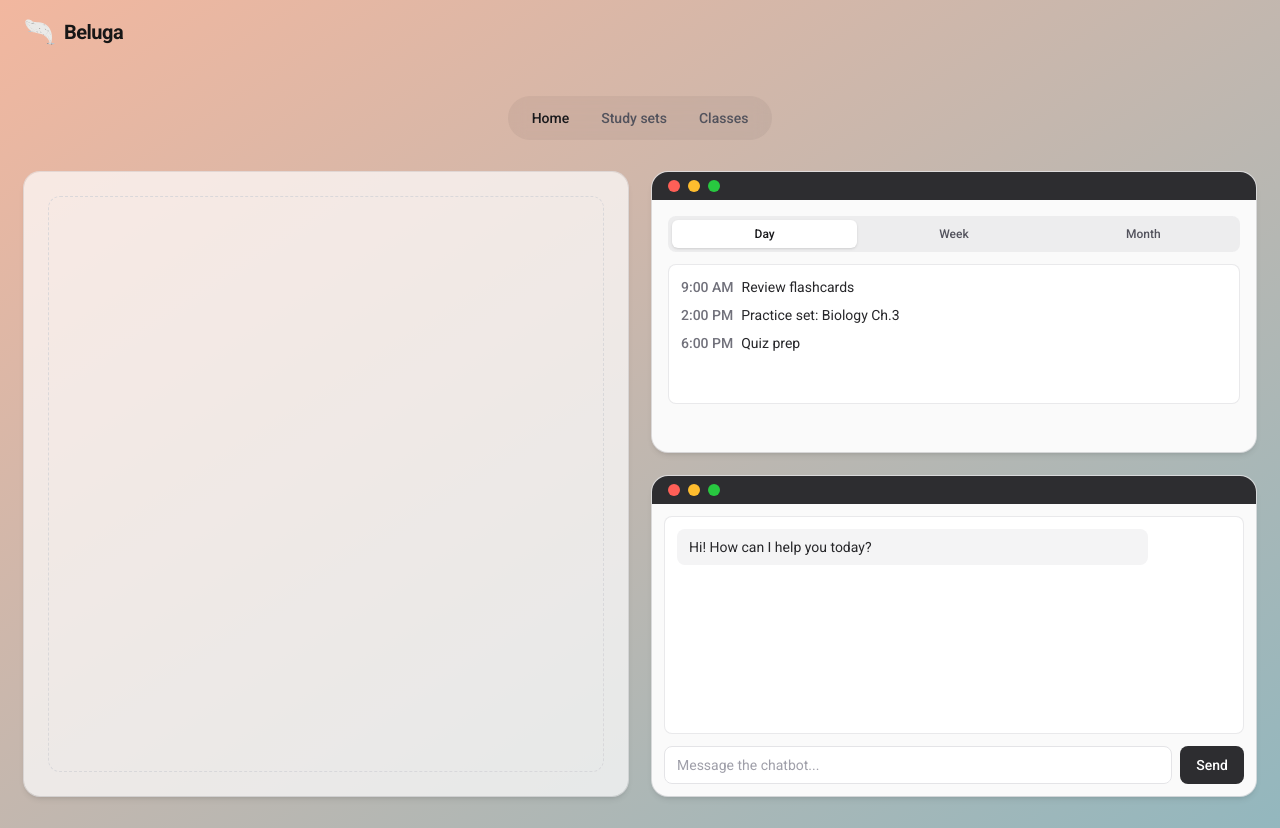
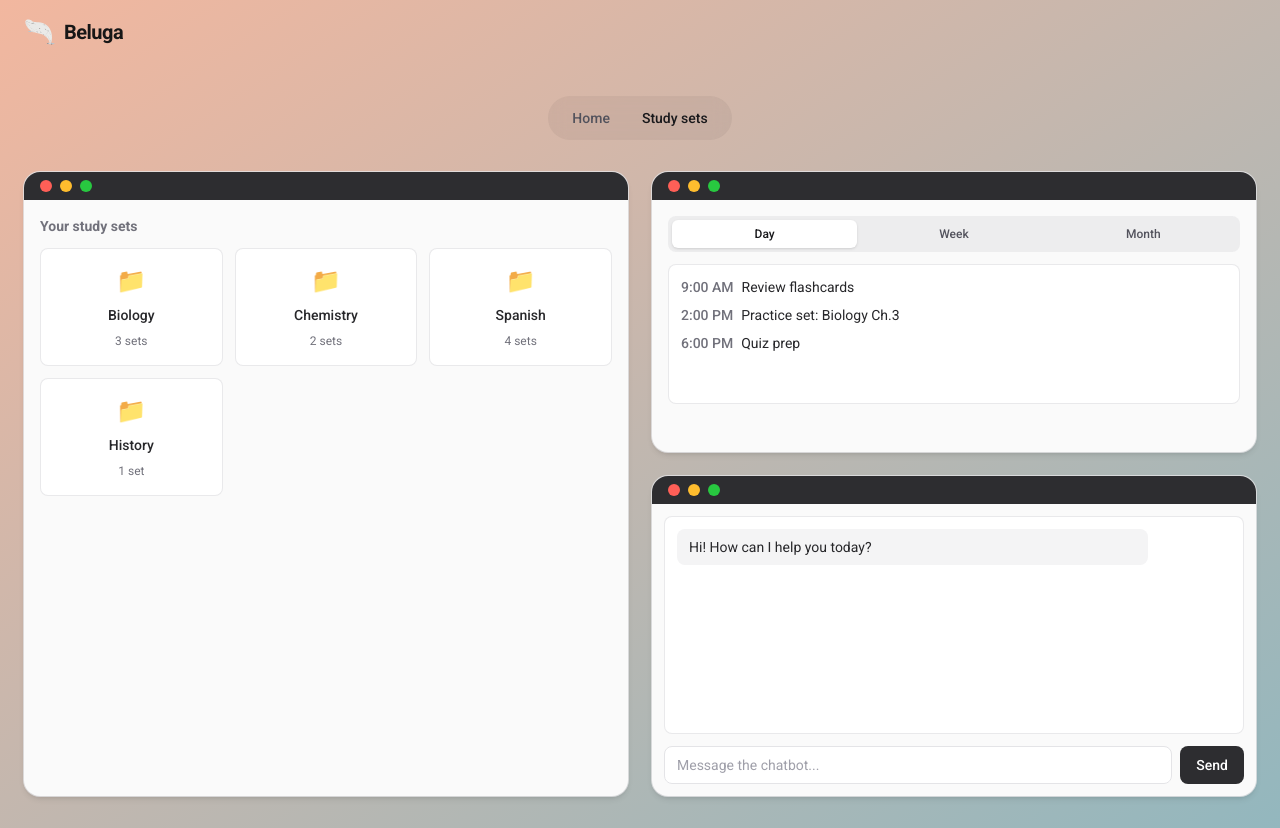
Before and after one commit to nurdinhossain/beluga, a Next.js app: page /userHome in a window 1280 px wide. Both pictures are taken after a click on the button "Study sets". Built offline with nearby package versions, Linux system fonts and the light colour scheme.

Commit message:
Add basic study set and flashcard view

```diff
--- a/src/app/userHome/page.js
+++ b/src/app/userHome/page.js
@@ -27,7 +27,22 @@ const PLACEHOLDER_TASKS_MONTH = [
 const PLACEHOLDER_BOT_REPLY =
   "I'm your Beluga study assistant. Ask me about your study sets, schedule, or anything else!";
 
+const PLACEHOLDER_RECENT_FLASHCARDS = [
+  { name: "Biology Ch.3 Terms", lastAccessed: "Today" },
+  { name: "Spanish Vocab Unit 5", lastAccessed: "Yesterday" },
+  { name: "Chemistry Formulas", lastAccessed: "2 days ago" },
+];
+
+const PLACEHOLDER_STUDY_SET_FOLDERS = [
+  { name: "Biology", count: 3 },
+  { name: "Chemistry", count: 2 },
+  { name: "Spanish", count: 4 },
+  { name: "History", count: 1 },
+];
+
 export default function UserHome() {
+  /* left panel: home (recent flashcards) vs study sets (folders) */
+  const [leftSection, setLeftSection] = useState("home");
   /* toggle calendar view */
   const [calendarView, setCalendarView] = useState("day");
 
@@ -60,19 +75,33 @@ export default function UserHome() {
     ]);
   }
 
+  /* return the main component */
   return (
     <main className="flex flex-1 flex-col px-6 py-8">
       {/* Secondary navbar under global header */}
       <nav className="mb-8 flex justify-center">
         <div className="inline-flex items-center gap-8 rounded-full bg-zinc-900/5 px-6 py-3 backdrop-blur-sm">
-          <button className="text-sm font-medium text-zinc-900">
+          <button
+            type="button"
+            onClick={() => setLeftSection("home")}
+            className={`text-sm font-medium transition-colors ${
+              leftSection === "home"
+                ? "text-zinc-900"
+                : "text-zinc-600 hover:text-zinc-900"
+            }`}
+          >
             Home
           </button>
-          <button className="text-sm font-medium text-zinc-600 hover:text-zinc-900">
+          <button
+            type="button"
+            onClick={() => setLeftSection("studySets")}
+            className={`text-sm font-medium transition-colors ${
+              leftSection === "studySets"
+                ? "text-zinc-900"
+                : "text-zinc-600 hover:text-zinc-900"
+            }`}
+          >
             Study sets
-          </button>
-          <button className="text-sm font-medium text-zinc-600 hover:text-zinc-900">
-            Classes
           </button>
         </div>
       </nav>
@@ -80,9 +109,63 @@ export default function UserHome() {
       {/* 3-card grid layout */}
       <section className="flex flex-1 flex-col">
         <div className="grid flex-1 gap-6 md:grid-cols-2">
-          {/* Left large card */}
-          <div className="rounded-2xl bg-white/70 p-6 shadow-md ring-1 ring-zinc-200/70">
-            <div className="h-full w-full rounded-xl border border-dashed border-zinc-300/80" />
+          {/* Left box: Home (recent flashcards) or Study sets (folders) */}
+          <div className="flex min-h-[400px] flex-col overflow-hidden rounded-2xl bg-zinc-50 shadow-md ring-1 ring-zinc-200/80">
+            <div className="flex w-full shrink-0 items-center gap-2 bg-zinc-900/90 px-4 py-2">
+              <div className="h-3 w-3 rounded-full bg-[#ff5f57]" />
+              <div className="h-3 w-3 rounded-full bg-[#ffbd2e]" />
+              <div className="h-3 w-3 rounded-full bg-[#28c840]" />
+            </div>
+            <div className="min-h-0 flex-1 overflow-y-auto p-4">
+              {leftSection === "home" && (
+                <div>
+                  <h2 className="mb-3 text-sm font-semibold text-zinc-500">
+                    Recently accessed
+                  </h2>
+                  <ul className="space-y-2">
+                    {PLACEHOLDER_RECENT_FLASHCARDS.map((card, i) => (
+                      <li
+                        key={i}
+                        className="flex items-center justify-between rounded-lg border border-zinc-200/80 bg-white px-3 py-2 text-sm"
+                      >
+                        <span className="font-medium text-zinc-800">
+                          {card.name}
+                        </span>
+                        <span className="text-xs text-zinc-500">
+                          {card.lastAccessed}
+                        </span>
+                      </li>
+                    ))}
+                  </ul>
+                </div>
+              )}
+              {leftSection === "studySets" && (
+                <div>
+                  <h2 className="mb-3 text-sm font-semibold text-zinc-500">
+                    Your study sets
+                  </h2>
+                  <div className="grid grid-cols-2 gap-3 sm:grid-cols-3">
+                    {PLACEHOLDER_STUDY_SET_FOLDERS.map((folder, i) => (
+                      <button
+                        key={i}
+                        type="button"
+                        className="flex flex-col items-center gap-2 rounded-lg border border-zinc-200/80 bg-white p-4 text-center transition-colors hover:bg-zinc-50"
+                      >
+                        <span className="text-2xl" aria-hidden>
+                          📁
+                        </span>
+                        <span className="text-sm font-medium text-zinc-800">
+                          {folder.name}
+                        </span>
+                        <span className="text-xs text-zinc-500">
+                          {folder.count} set{folder.count !== 1 ? "s" : ""}
+                        </span>
+                      </button>
+                    ))}
+                  </div>
+                </div>
+              )}
+            </div>
           </div>
 
           {/* Right column with two stacked cards */}
```
